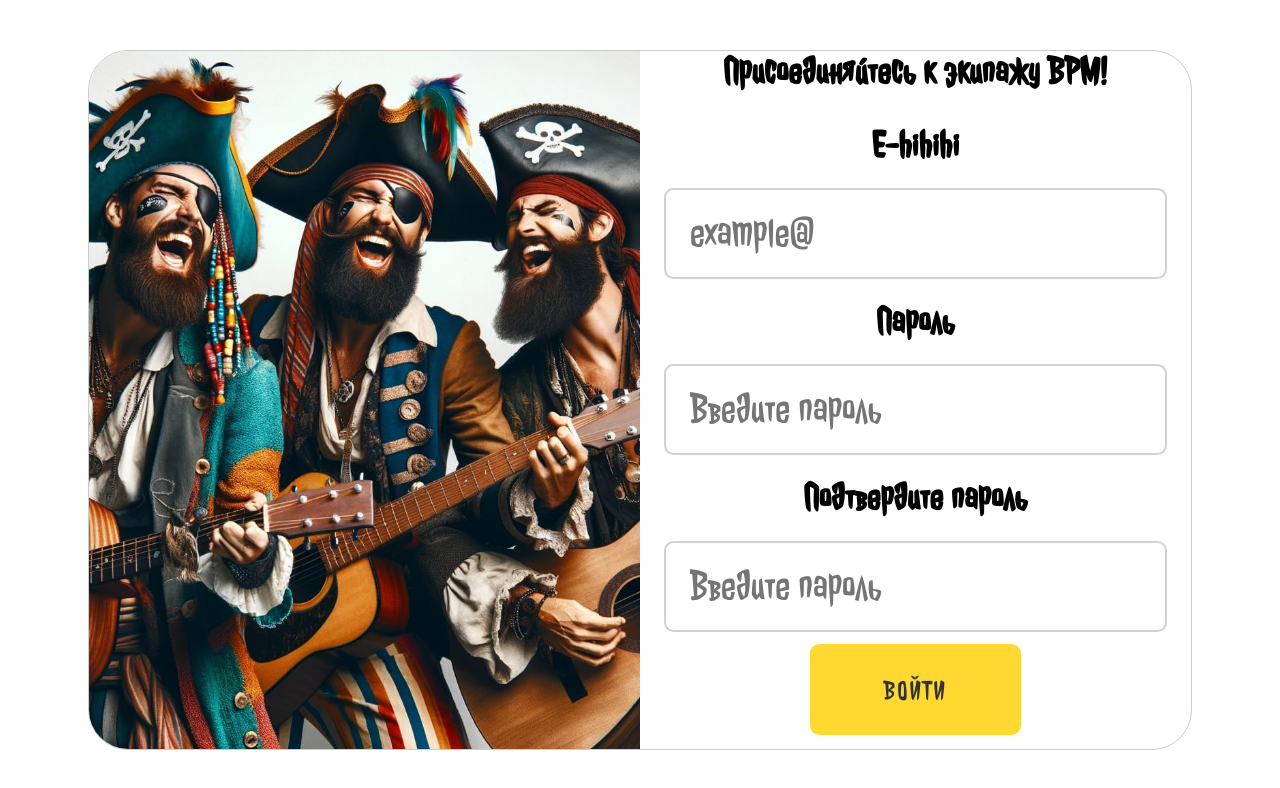
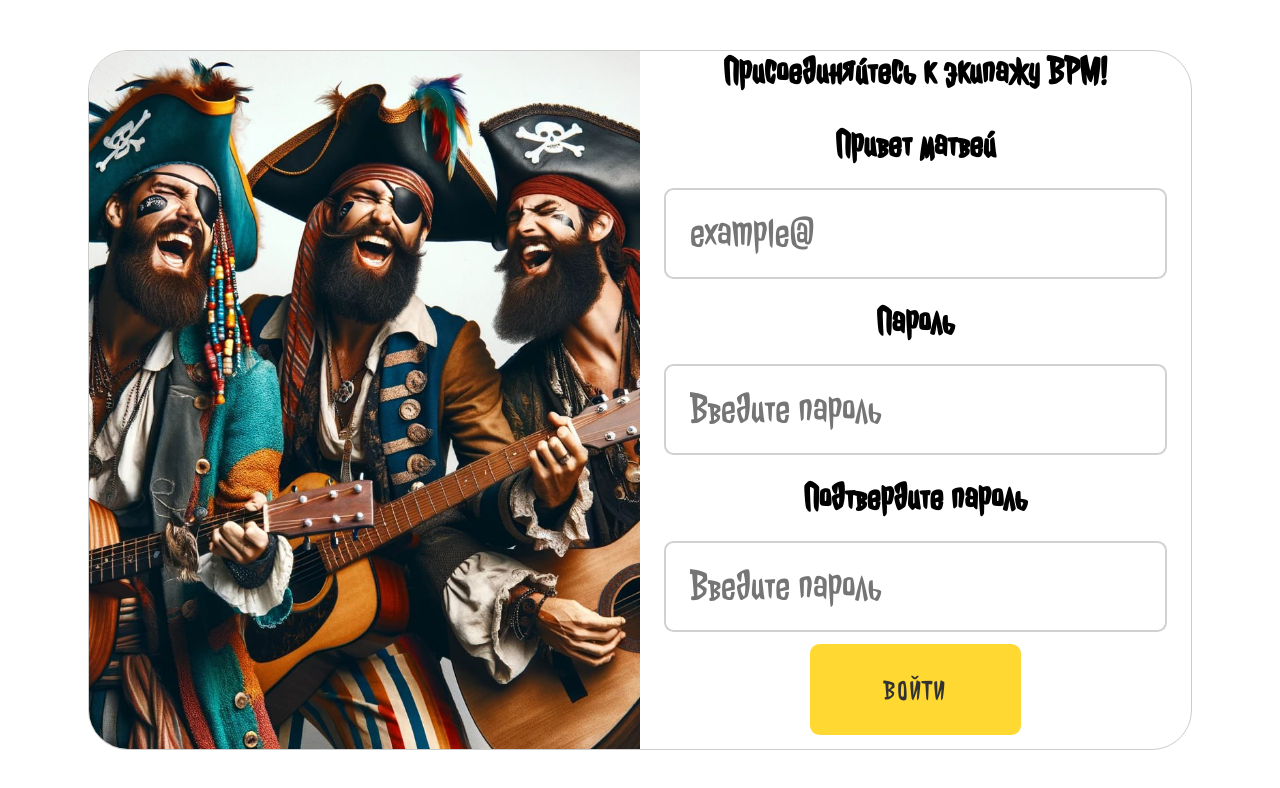
Before and after one commit to Imbrionofsocks/webMusic, a website: page index.html in a window 1280 px wide. Drawn offline with Linux system fonts and the light colour scheme.

Commit message:
Update index.html

```diff
--- a/index.html
+++ b/index.html
@@ -16,7 +16,7 @@
             <div class="image"></div>
             <div class="form-fields">
                 <label>Присоединяйтесь к экипажу BPM!</label>
-                <label for="mailField">E-hihihi</label>
+                <label for="mailField">Привет матвей</label>
                 <input type="email" placeholder="example@" id="mailField">
                 <label for="passField">Пароль</label>
                 <input type="password" placeholder="Введите пароль" id="passField">
```
